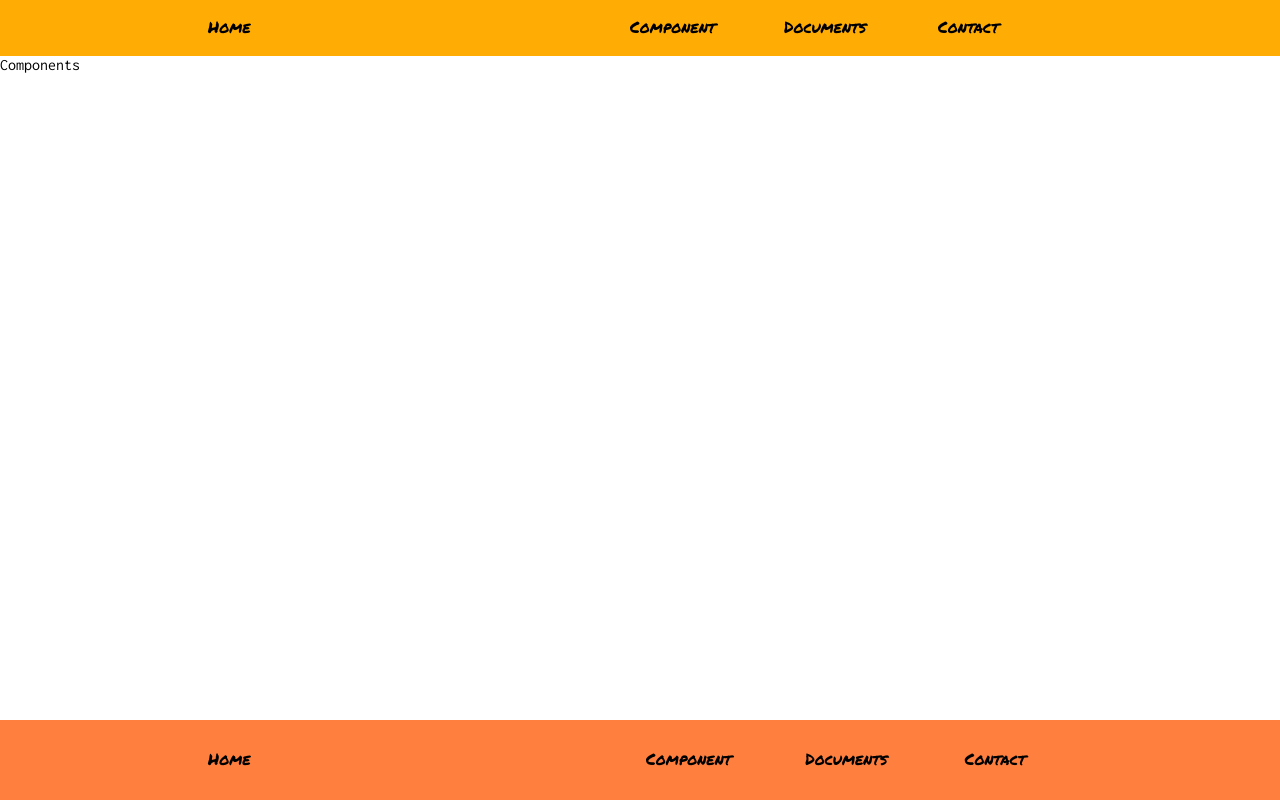
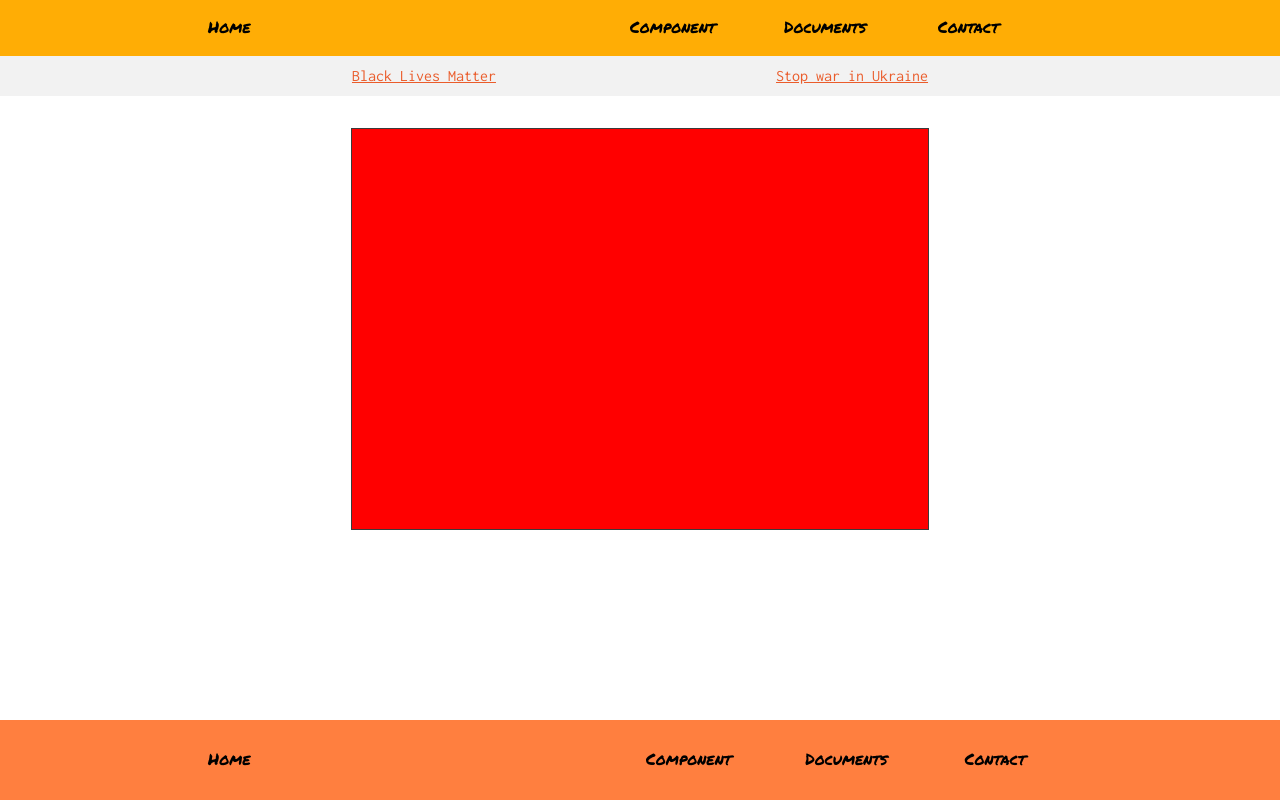
Before and after one commit to zzafergok/component-snippets, a React (Vite) app: page /components in a window 1280 px wide. Built offline with nearby package versions, Linux system fonts and the light colour scheme.

Commit message:
added `SubHeader` and `FormContainer` component

```diff
--- a/src/pages/components.tsx
+++ b/src/pages/components.tsx
@@ -1,7 +1,17 @@
-import React from "react";
+import SubHeader from "../block/sub_header";
+import FormContainer from "../components/form_container";
 
 function Components() {
-  return <>Components</>;
+  return (
+    <>
+      <SubHeader
+        leftText="Black Lives Matter"
+        rightText="Stop war in Ukraine"
+      />
+
+      <FormContainer />
+    </>
+  );
 }
 
 export default Components;
```
